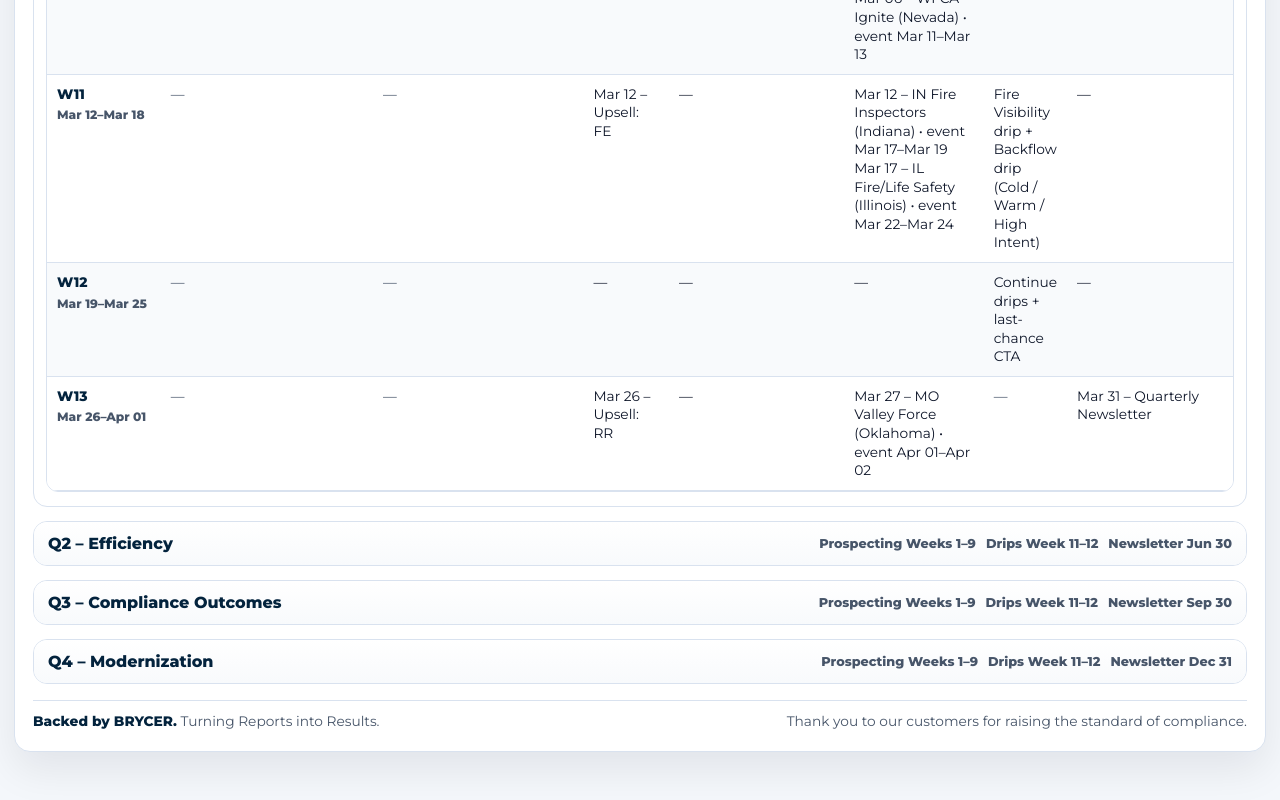
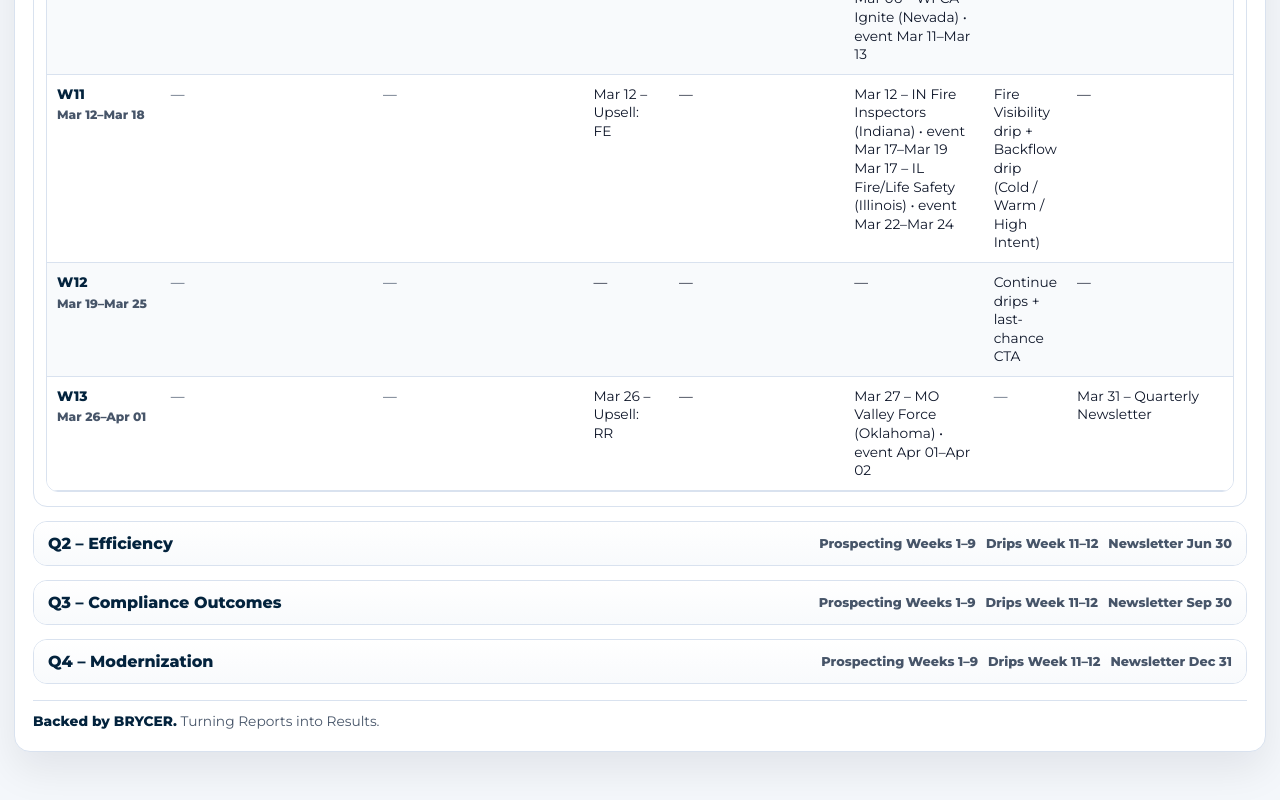
Before and after one commit to probson-ship-it/BRYCER-email-roadmap, a plain HTML site: page index.html in a window 1280 px wide. Shown: the part 2387-3187 px from the top of the page. Drawn offline with Linux system fonts and the light colour scheme.

Commit message:
Remove customer appreciation message from footer
Removed customer appreciation message from footer.

```diff
--- a/index.html
+++ b/index.html
@@ -1394,7 +1394,7 @@
 
     <footer>
       <div><strong>Backed by BRYCER.</strong> Turning Reports into Results.</div>
-      <div>Thank you to our customers for raising the standard of compliance.</div>
+      <div></div>
     </footer>
   </div>
 
```
